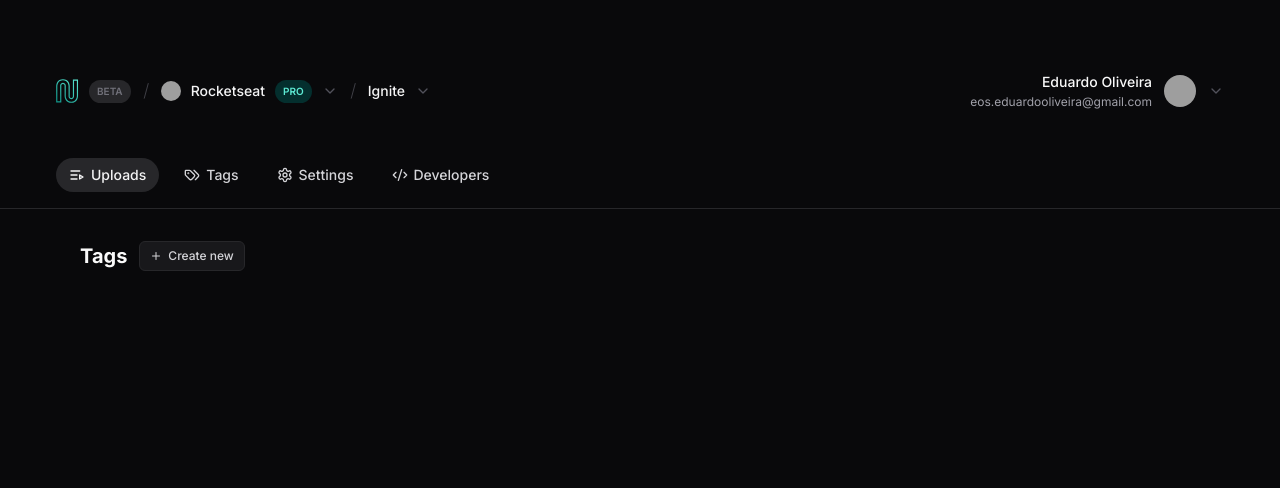
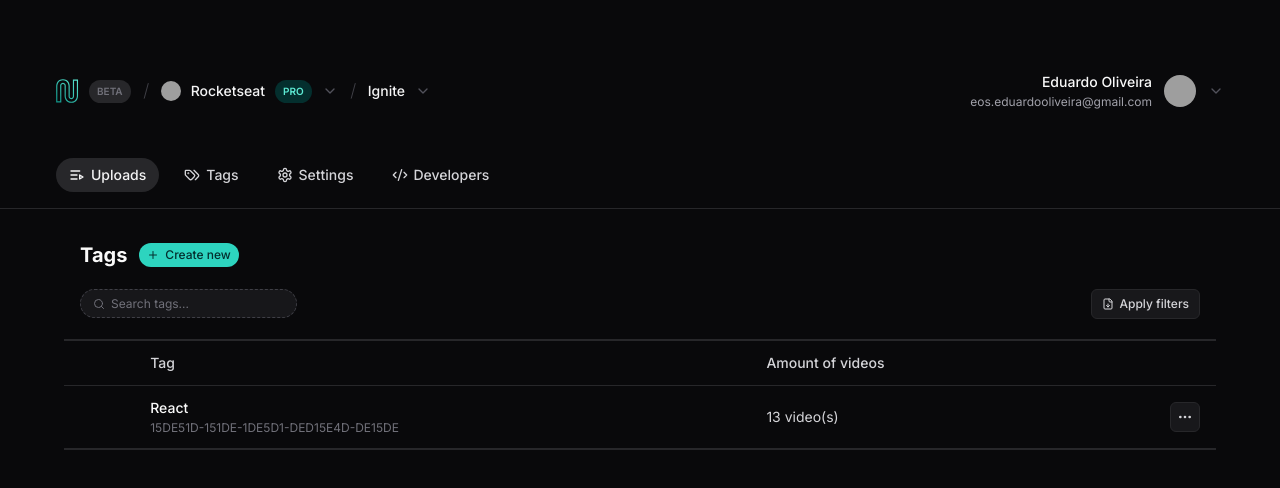
Before and after one commit to eosantos/data-list, a React (Vite) app: page / in a window 1280 px wide. Shown: the top 488 px of the page. Built offline with nearby package versions, Linux system fonts and the light colour scheme; grey boxes are pictures that could not be loaded.

Commit message:
Structuring home page

```diff
--- a/src/app.tsx
+++ b/src/app.tsx
@@ -1,7 +1,10 @@
-import { Plus } from 'lucide-react'
+import { FileDown, MoreHorizontal, Plus, Search } from 'lucide-react'
 import { Header } from './components/header'
 import { Tabs } from './components/tabs'
 import { Button } from './components/ui/button'
+import { Control, Input } from './components/ui/input'
+import { Table, TableBody, TableCell, TableHead, TableHeader, TableRow } from './components/ui/table'
+
 
 export function App() {
 
@@ -15,11 +18,55 @@
       <main className="max-w-6xl mx-auto space-y-5">
         <div className="flex items-center gap-3 ms-2 md:ms-4">
           <h1 className="text-xl font-bold">Tags</h1>
-          <Button className='primary'>
+          <Button variant='primary'>
             <Plus className="size-3" />
             Create new
           </Button>
         </div>
+
+         <div className="flex items-start justify-between gap-8 mx-4">
+          <Input variant='filter'>
+            <Search className='size-3' />
+            <Control
+              placeholder="Search tags..."
+            />
+          </Input>
+
+          <Button type="submit">
+            <FileDown className="size-3" />
+            Apply filters
+          </Button>
+        </div>
+
+        <Table>
+          <TableHeader>
+            <TableRow>
+              <TableHead></TableHead>
+              <TableHead>Tag</TableHead>
+              <TableHead>Amount of videos</TableHead>
+              <TableHead></TableHead>
+            </TableRow>
+          </TableHeader>
+          <TableBody>
+            <TableRow>
+              <TableCell></TableCell>
+              <TableCell>
+                <div className="flex flex-col gap-0.5">
+                  <span className="font-medium">React</span>
+                  <span className="text-xs text-zinc-500">15DE51D-151DE-1DE5D1-DED15E4D-DE15DE</span>
+                </div>
+              </TableCell>
+              <TableCell className="text-zinc-300">
+                13 video(s)
+              </TableCell>
+              <TableCell className="text-right">
+                <Button size="icon">
+                  <MoreHorizontal className="size-4" />
+                </Button>
+              </TableCell>
+            </TableRow>
+          </TableBody>
+        </Table>
       </main>
     </div>
   )
```
